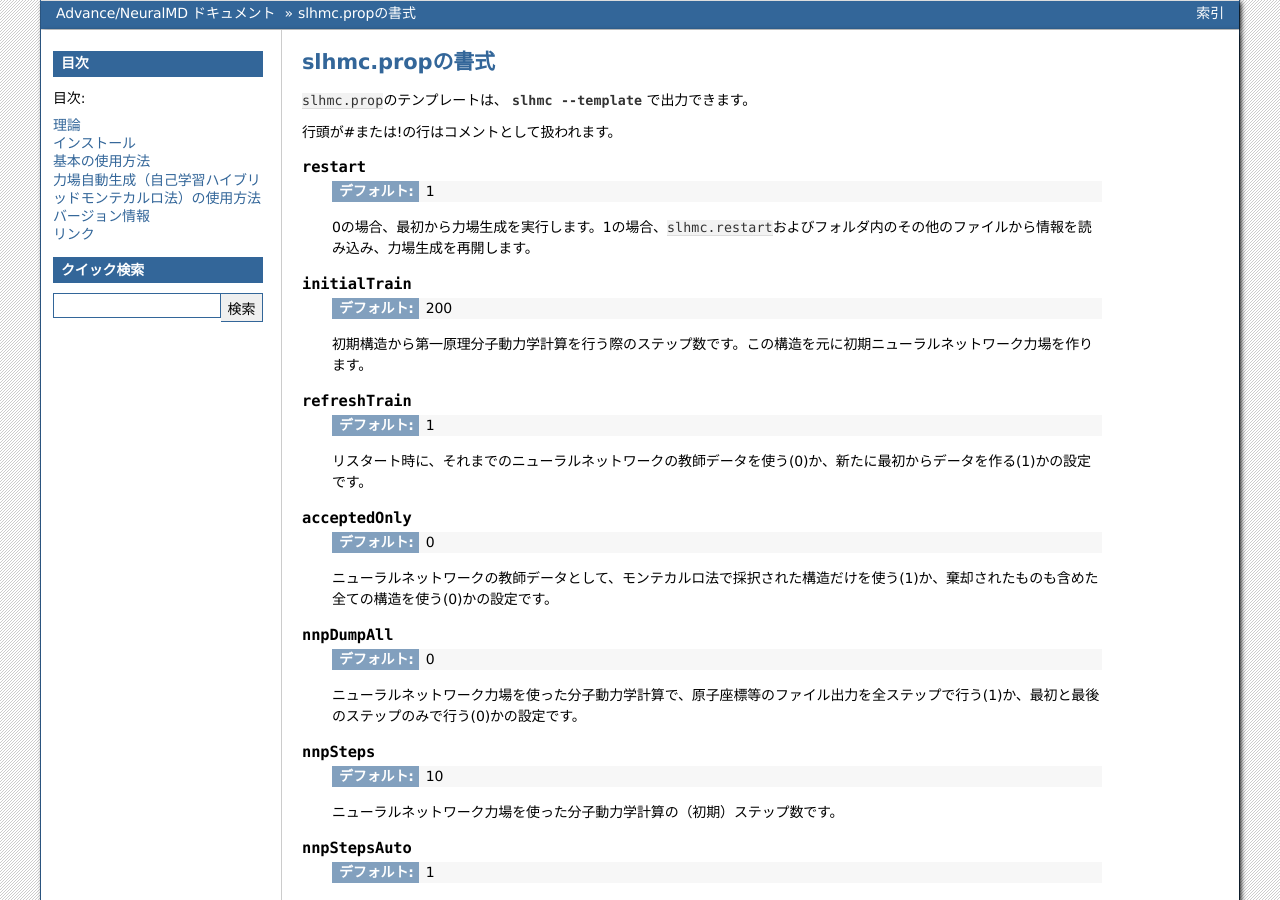
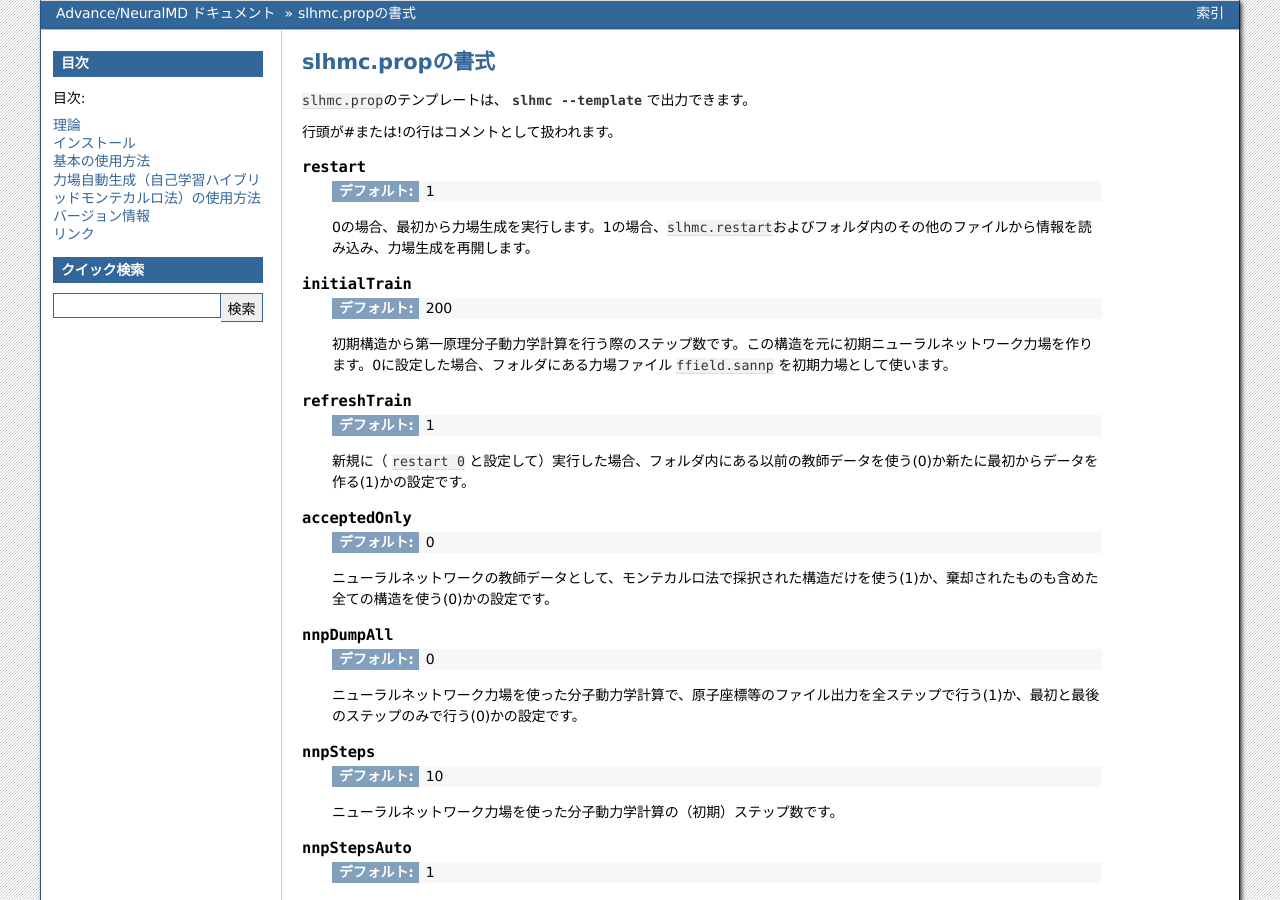
Before and after one commit to advancesoftcorp/neuralmd-doc, a Sphinx documentation site: the page built from docs/source/slhmc/prop.rst, in a window 1280 px wide and 900 px high. Built offline with Sphinx 7.4.7, drawn with Linux system fonts in a browser that asks for light colours; formulas are drawn with MathJax 3.

Commit message:
fix and add hint for refreshTrain

```diff
--- a/docs/source/slhmc.rst
+++ b/docs/source/slhmc.rst
@@ -108,6 +108,10 @@ NanoLabo Tool同梱の計算エンジンを使用される場合は、ライブ
 
  slhmc自体の並列実行はできません。各sh(bat)ファイル内で並列実行を行うように設定を行ってください。
 
+.. hint::
+
+ デフォルトでは最初に第一原理計算分子動力学計算を行ってそれを元に初期ニューラルネットワーク力場を作りますが、代わりに既に作成済みの力場を初期力場として使うこともできます。 :file:`slhmc.prop` で ``initialTrain 0`` を設定し、力場ファイル :file:`ffield.sannp` を同じフォルダに配置してから、shlmcを実行します。
+
 ``slhmc --stop`` を実行すると、力場の作成を中断します。\ :file:`slhmc.prop`\ で ``restart 1`` と設定し、 ``slhmc --calc`` を再度実行することで、中断したところから力場の作成を再開します。
 
 実行中には、力場更新のタイミングで力場ファイル\ :file:`ffield.sannp`\ が随時出力されます。また、構造の履歴が\ :file:`slhmc.xyz`\ として出力されます。
--- a/docs/source/slhmc/prop.rst
+++ b/docs/source/slhmc/prop.rst
@@ -18,13 +18,13 @@ slhmc.propの書式
 
  :デフォルト: 200
 
- 初期構造から第一原理分子動力学計算を行う際のステップ数です。この構造を元に初期ニューラルネットワーク力場を作ります。
+ 初期構造から第一原理分子動力学計算を行う際のステップ数です。この構造を元に初期ニューラルネットワーク力場を作ります。0に設定した場合、フォルダにある力場ファイル :file:`ffield.sannp` を初期力場として使います。
 
 .. describe:: refreshTrain
 
  :デフォルト: 1
 
- リスタート時に、それまでのニューラルネットワークの教師データを使う(0)か、新たに最初からデータを作る(1)かの設定です。
+ 新規に（ ``restart 0`` と設定して）実行した場合、フォルダ内にある以前の教師データを使う(0)か新たに最初からデータを作る(1)かの設定です。
 
 .. describe:: acceptedOnly
 
```
